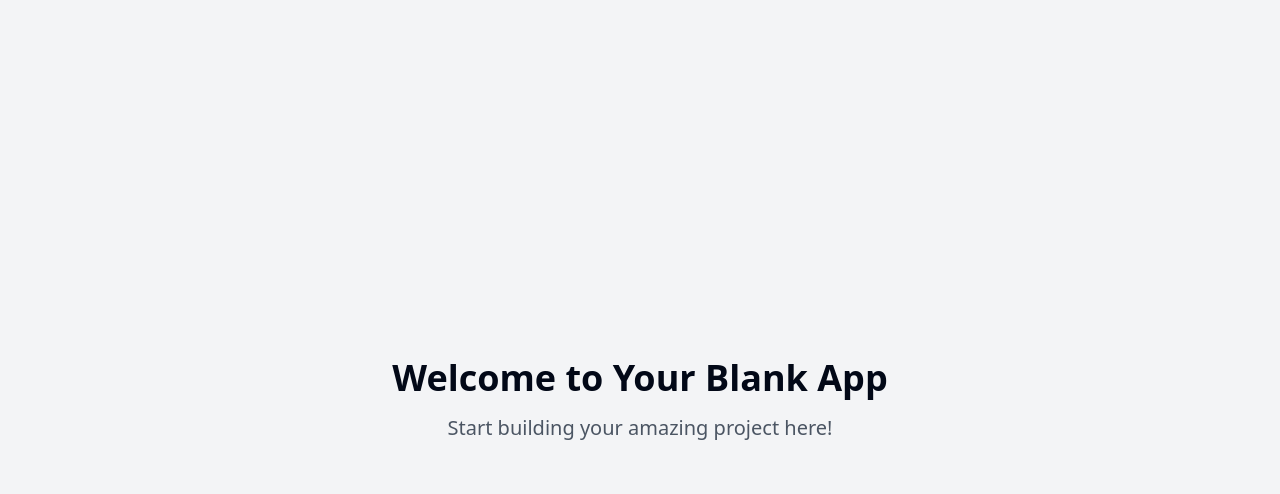
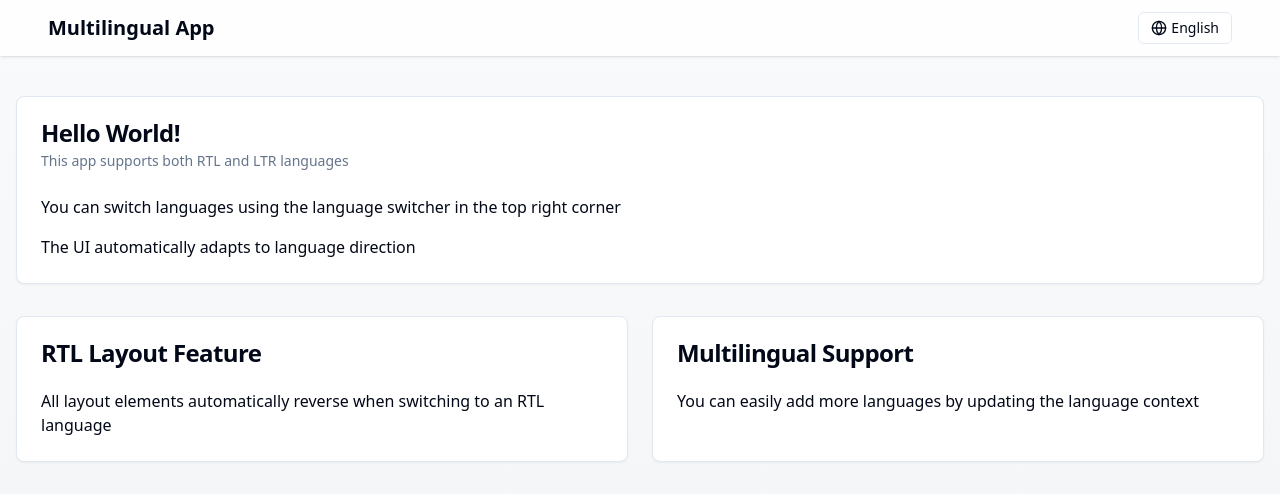
Before and after one commit to AhmedHesham0100/rtl-ready-vite-boost, a React (Vite) app: page / in a window 1280 px wide. Shown: the top 494 px of the page. Built offline with nearby package versions, Linux system fonts and the light colour scheme.

Commit message:
Add RTL language support
Implement RTL language support in the project.

```diff
--- a/index.html
+++ b/index.html
@@ -1,14 +1,15 @@
+
 <!DOCTYPE html>
 <html lang="en">
   <head>
     <meta charset="UTF-8" />
     <meta name="viewport" content="width=device-width, initial-scale=1.0" />
-    <title>rtl-ready-vite-boost</title>
-    <meta name="description" content="Lovable Generated Project" />
+    <title>Multilingual RTL-Supported App</title>
+    <meta name="description" content="Application with RTL language support" />
     <meta name="author" content="Lovable" />
 
-    <meta property="og:title" content="rtl-ready-vite-boost" />
-    <meta property="og:description" content="Lovable Generated Project" />
+    <meta property="og:title" content="Multilingual RTL-Supported App" />
+    <meta property="og:description" content="Application with RTL language support" />
     <meta property="og:type" content="website" />
     <meta property="og:image" content="https://lovable.dev/opengraph-image-p98pqg.png" />
 
--- a/src/App.tsx
+++ b/src/App.tsx
@@ -1,8 +1,10 @@
+
 import { Toaster } from "@/components/ui/toaster";
 import { Toaster as Sonner } from "@/components/ui/sonner";
 import { TooltipProvider } from "@/components/ui/tooltip";
 import { QueryClient, QueryClientProvider } from "@tanstack/react-query";
 import { BrowserRouter, Routes, Route } from "react-router-dom";
+import { LanguageProvider } from "@/contexts/LanguageContext";
 import Index from "./pages/Index";
 import NotFound from "./pages/NotFound";
 
@@ -10,6 +12,7 @@ const queryClient = new QueryClient();
 
 const App = () => (
   <QueryClientProvider client={queryClient}>
+    <LanguageProvider>
       <TooltipProvider>
         <Toaster />
         <Sonner />
@@ -21,6 +24,7 @@ const App = () => (
           </Routes>
         </BrowserRouter>
       </TooltipProvider>
+    </LanguageProvider>
   </QueryClientProvider>
 );
 
--- /dev/null
+++ b/src/components/LanguageSwitcher.tsx
@@ -0,0 +1,34 @@
+
+import React from 'react';
+import { useLanguage } from '@/contexts/LanguageContext';
+import { Button } from '@/components/ui/button';
+import { DropdownMenu, DropdownMenuContent, DropdownMenuItem, DropdownMenuTrigger } from '@/components/ui/dropdown-menu';
+import { Globe } from 'lucide-react';
+
+const LanguageSwitcher = () => {
+  const { currentLanguage, languages, setLanguage } = useLanguage();
+
+  return (
+    <DropdownMenu>
+      <DropdownMenuTrigger asChild>
+        <Button variant="outline" size="sm" className="h-8 gap-1">
+          <Globe className="h-4 w-4" />
+          <span>{currentLanguage.name}</span>
+        </Button>
+      </DropdownMenuTrigger>
+      <DropdownMenuContent align="end">
+        {languages.map((language) => (
+          <DropdownMenuItem
+            key={language.code}
+            onClick={() => setLanguage(language.code)}
+            className="cursor-pointer"
+          >
+            {language.name}
+          </DropdownMenuItem>
+        ))}
+      </DropdownMenuContent>
+    </DropdownMenu>
+  );
+};
+
+export default LanguageSwitcher;
--- /dev/null
+++ b/src/contexts/LanguageContext.tsx
@@ -0,0 +1,65 @@
+
+import React, { createContext, useState, useContext, ReactNode, useEffect } from 'react';
+
+type Language = {
+  code: string;
+  name: string;
+  dir: 'ltr' | 'rtl';
+};
+
+interface LanguageContextType {
+  currentLanguage: Language;
+  languages: Language[];
+  setLanguage: (code: string) => void;
+}
+
+// Available languages
+const languages: Language[] = [
+  { code: 'en', name: 'English', dir: 'ltr' },
+  { code: 'ar', name: 'العربية', dir: 'rtl' }, // Arabic
+  { code: 'he', name: 'עִברִית', dir: 'rtl' }, // Hebrew
+  // Add more languages as needed
+];
+
+const defaultLanguage = languages[0];
+
+const LanguageContext = createContext<LanguageContextType>({
+  currentLanguage: defaultLanguage,
+  languages,
+  setLanguage: () => {},
+});
+
+export const useLanguage = () => useContext(LanguageContext);
+
+interface LanguageProviderProps {
+  children: ReactNode;
+}
+
+export const LanguageProvider = ({ children }: LanguageProviderProps) => {
+  const [currentLanguage, setCurrentLanguage] = useState<Language>(() => {
+    const savedLanguage = localStorage.getItem('language');
+    return savedLanguage
+      ? languages.find(lang => lang.code === savedLanguage) || defaultLanguage
+      : defaultLanguage;
+  });
+
+  const setLanguage = (code: string) => {
+    const newLanguage = languages.find(lang => lang.code === code) || defaultLanguage;
+    setCurrentLanguage(newLanguage);
+    localStorage.setItem('language', newLanguage.code);
+    document.documentElement.dir = newLanguage.dir;
+    document.documentElement.lang = newLanguage.code;
+  };
+
+  // Initialize direction on first load
+  useEffect(() => {
+    document.documentElement.dir = currentLanguage.dir;
+    document.documentElement.lang = currentLanguage.code;
+  }, [currentLanguage]);
+
+  return (
+    <LanguageContext.Provider value={{ currentLanguage, languages, setLanguage }}>
+      {children}
+    </LanguageContext.Provider>
+  );
+};
--- a/src/index.css
+++ b/src/index.css
@@ -1,3 +1,4 @@
+
 @tailwind base;
 @tailwind components;
 @tailwind utilities;
@@ -35,19 +36,12 @@
     --radius: 0.5rem;
 
     --sidebar-background: 0 0% 98%;
-
     --sidebar-foreground: 240 5.3% 26.1%;
-
     --sidebar-primary: 240 5.9% 10%;
-
     --sidebar-primary-foreground: 0 0% 98%;
-
     --sidebar-accent: 240 4.8% 95.9%;
-
     --sidebar-accent-foreground: 240 5.9% 10%;
-
     --sidebar-border: 220 13% 91%;
-
     --sidebar-ring: 217.2 91.2% 59.8%;
   }
 
@@ -98,4 +92,21 @@
   body {
     @apply bg-background text-foreground;
   }
+
+  /* RTL specific adjustments */
+  [dir="rtl"] .ml-auto {
+    margin-left: auto;
+    margin-right: 0;
+  }
+
+  [dir="rtl"] .mr-auto {
+    margin-right: auto;
+    margin-left: 0;
+  }
+
+  /* Add any other RTL-specific adjustments here */
+  [dir="rtl"] .space-x-4 > * + * {
+    margin-left: 0;
+    margin-right: 1rem;
+  }
 }
--- a/src/main.tsx
+++ b/src/main.tsx
@@ -1,5 +1,14 @@
-import { createRoot } from 'react-dom/client'
-import App from './App.tsx'
-import './index.css'
+
+import { createRoot } from 'react-dom/client';
+import App from './App.tsx';
+import './index.css';
+
+// Get stored language or default
+const savedLanguage = localStorage.getItem('language') || 'en';
+const isRTL = ['ar', 'he', 'fa', 'ur'].includes(savedLanguage);
+
+// Set initial direction and language
+document.documentElement.dir = isRTL ? 'rtl' : 'ltr';
+document.documentElement.lang = savedLanguage;
 
 createRoot(document.getElementById("root")!).render(<App />);
--- a/src/pages/Index.tsx
+++ b/src/pages/Index.tsx
@@ -1,12 +1,78 @@
-// Update this page (the content is just a fallback if you fail to update the page)
+
+import { useLanguage } from "@/contexts/LanguageContext";
+import LanguageSwitcher from "@/components/LanguageSwitcher";
+import { Card, CardContent, CardDescription, CardHeader, CardTitle } from "@/components/ui/card";
 
 const Index = () => {
+  const { currentLanguage } = useLanguage();
+
   return (
-    <div className="min-h-screen flex items-center justify-center bg-gray-100">
-      <div className="text-center">
-        <h1 className="text-4xl font-bold mb-4">Welcome to Your Blank App</h1>
-        <p className="text-xl text-gray-600">Start building your amazing project here!</p>
-      </div>
+    <div className="min-h-screen bg-gradient-to-b from-gray-50 to-gray-100 dark:from-gray-900 dark:to-gray-800">
+      <header className="fixed top-0 w-full bg-white/80 dark:bg-gray-950/80 backdrop-blur z-10 px-4 py-3 shadow">
+        <div className="container mx-auto flex justify-between items-center">
+          <h1 className={`text-xl font-bold ${currentLanguage.dir === 'rtl' ? 'ml-auto' : 'mr-auto'}`}>
+            {currentLanguage.dir === 'rtl' ? 'تطبيق متعدد اللغات' : 'Multilingual App'}
+          </h1>
+          <LanguageSwitcher />
+        </div>
+      </header>
+
+      <main className="container mx-auto pt-24 px-4 pb-16">
+        <Card className="mb-8">
+          <CardHeader>
+            <CardTitle>{currentLanguage.dir === 'rtl' ? 'مرحبا بالعالم!' : 'Hello World!'}</CardTitle>
+            <CardDescription>
+              {currentLanguage.dir === 'rtl'
+                ? 'هذا التطبيق يدعم اللغات من اليمين إلى اليسار (RTL) واللغات من اليسار إلى اليمين (LTR)'
+                : 'This app supports both RTL and LTR languages'}
+            </CardDescription>
+          </CardHeader>
+          <CardContent>
+            <p className="mb-4">
+              {currentLanguage.dir === 'rtl'
+                ? 'يمكنك تبديل اللغة باستخدام محول اللغة في الزاوية العلوية اليمنى'
+                : 'You can switch languages using the language switcher in the top right corner'}
+            </p>
+            <p>
+              {currentLanguage.dir === 'rtl'
+                ? 'تتكيف واجهة المستخدم تلقائيًا مع اتجاه اللغة'
+                : 'The UI automatically adapts to language direction'}
+            </p>
+          </CardContent>
+        </Card>
+
+        <div className="grid grid-cols-1 md:grid-cols-2 gap-6">
+          <Card>
+            <CardHeader>
+              <CardTitle>
+                {currentLanguage.dir === 'rtl' ? 'ميزة تخطيط RTL' : 'RTL Layout Feature'}
+              </CardTitle>
+            </CardHeader>
+            <CardContent>
+              <p>
+                {currentLanguage.dir === 'rtl'
+                  ? 'يتم عكس جميع عناصر التخطيط تلقائيًا عند التبديل إلى لغة RTL'
+                  : 'All layout elements automatically reverse when switching to an RTL language'}
+              </p>
+            </CardContent>
+          </Card>
+
+          <Card>
+            <CardHeader>
+              <CardTitle>
+                {currentLanguage.dir === 'rtl' ? 'دعم متعدد اللغات' : 'Multilingual Support'}
+              </CardTitle>
+            </CardHeader>
+            <CardContent>
+              <p>
+                {currentLanguage.dir === 'rtl'
+                  ? 'يمكنك إضافة المزيد من اللغات بسهولة عن طريق تحديث سياق اللغة'
+                  : 'You can easily add more languages by updating the language context'}
+              </p>
+            </CardContent>
+          </Card>
+        </div>
+      </main>
     </div>
   );
 };
```
Lines whose indentation alone changed are shown as unchanged.
